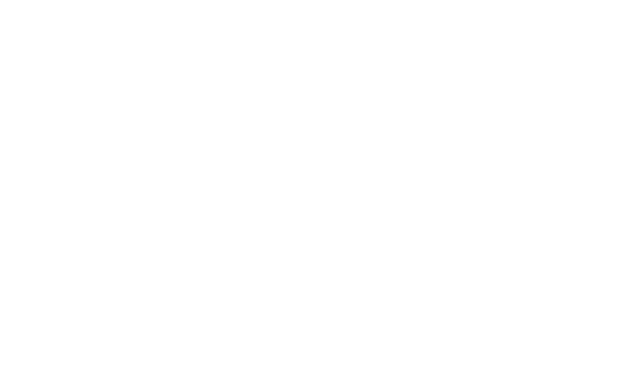
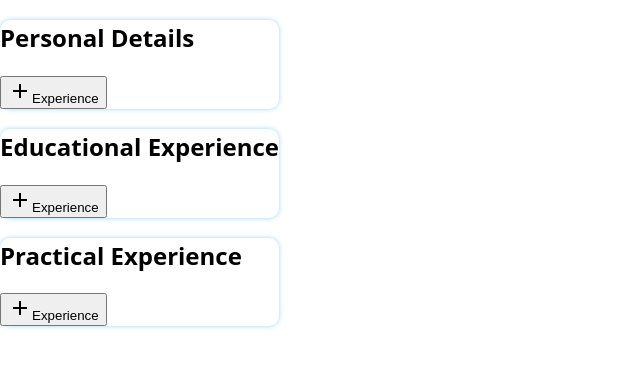
Before and after one commit to Viteail/cv-application, a React (Vite) app: page / in a window 1280 px wide. Shown: the top 368 px of the page, without its empty margins (0-640 px from the left). Built offline with nearby package versions, Linux system fonts and the light colour scheme.

Commit message:
add Section

```diff
--- a/package.json
+++ b/package.json
@@ -10,6 +10,8 @@
     "preview": "vite preview"
   },
   "dependencies": {
+    "@mdi/js": "^7.4.47",
+    "@mdi/react": "^1.6.1",
     "react": "^19.0.0",
     "react-dom": "^19.0.0"
   },
--- /dev/null
+++ b/src/components/App/index.tsx
@@ -0,0 +1,57 @@
+import { Section } from "../Section";
+
+export const App: React.FC = () => {
+  return (
+    <>
+      <div>
+        <Section text="Personal Details">
+          <form>
+            <label>Full Name</label>
+            <input type="text"></input>
+            <label>Email</label>
+            <input type="email"></input>
+            <label>Phone</label>
+            <input type="tel"></input>
+            <label>Adress</label>
+            <input type="text"></input>
+          </form>
+        </Section>
+        <Section text="Educational Experience">
+          <form>
+            <label>School</label>
+            <input type="text"></input>
+            <label>Degree</label>
+            <input type="text"></input>
+            <div className="date-wrapper">
+              <label>Start Date</label>
+              <input type="text"></input>
+              <label>End Date</label>
+              <input type="text"></input>
+            </div>
+            <label>Location</label>
+            <input type="text"></input>
+          </form>
+        </Section>
+        <Section text="Practical Experience">
+          <form>
+            <label>Company Name</label>
+            <input type="text"></input>
+            <label>Position Title</label>
+            <input type="text"></input>
+            <div className="date-wrapper">
+              <label>Start Date</label>
+              <input type="text"></input>
+              <label>End Date</label>
+              <input type="text"></input>
+            </div>
+            <label>Location</label>
+            <input type="text"></input>
+            <label>Description</label>
+            <input type="text"></input>
+          </form>
+        </Section>
+      </div>
+      <div></div>
+    </>
+  );
+};
--- /dev/null
+++ b/src/components/Button/index.tsx
@@ -0,0 +1,10 @@
+interface IButtonProps {
+  children: React.ReactNode
+  leftIcon: React.ReactNode
+  onClickActivate: React.UIEventHandler
+}
+
+export const Button : React.FC<IButtonProps> = (props) => {
+  const { children, leftIcon, onClickActivate } = props;
+  return <button onClick={onClickActivate}>{leftIcon}{children}</button>
+}
--- /dev/null
+++ b/src/components/Section/index.tsx
@@ -0,0 +1,29 @@
+import classes from './section.module.css'
+
+import Icon from "@mdi/react";
+import { Button } from "../Button";
+import { mdiPlus } from "@mdi/js";
+import { useState } from "react";
+
+export interface ISectionProps {
+  text: string;
+  children: React.ReactNode;
+}
+
+export const Section: React.FC<ISectionProps> = (props) => {
+  const [isActive, setActive] = useState(false);
+
+  const { text, children } = props;
+  return (
+    <div className={classes.section}>
+      <h2>{text}</h2>
+      <Button
+        onClickActivate={() => setActive(true)}
+        leftIcon={<Icon path={mdiPlus} size={1} />}
+      >
+        Experience
+      </Button>
+      {isActive && children}
+    </div>
+  );
+};
--- /dev/null
+++ b/src/components/Section/section.module.css
@@ -0,0 +1,8 @@
+:root {
+  --primary-color: #99d6ff;
+}
+
+.section {
+  box-shadow: 0px 0px 5px var(--primary-color);
+  border-radius: 10px;
+}
--- /dev/null
+++ b/src/components/index.ts
@@ -0,0 +1 @@
+export { App } from "./App";
--- a/src/index.css
+++ b/src/index.css
@@ -7,6 +7,5 @@
 body {
   margin: 0;
   display: flex;
-  place-items: center;
   min-height: 100vh;
 }
--- a/src/main.tsx
+++ b/src/main.tsx
@@ -1,8 +1,10 @@
 import { StrictMode } from 'react'
 import { createRoot } from 'react-dom/client'
 import './index.css'
+import { App } from './components'
 
 createRoot(document.getElementById('root')!).render(
   <StrictMode>
+    <App />
   </StrictMode>,
 )
```
Also changed, not shown: src/components/App/app.module.css (added), src/components/Button/button.module.css (added), 1 other file (tests, documents, lock files or other folders).
